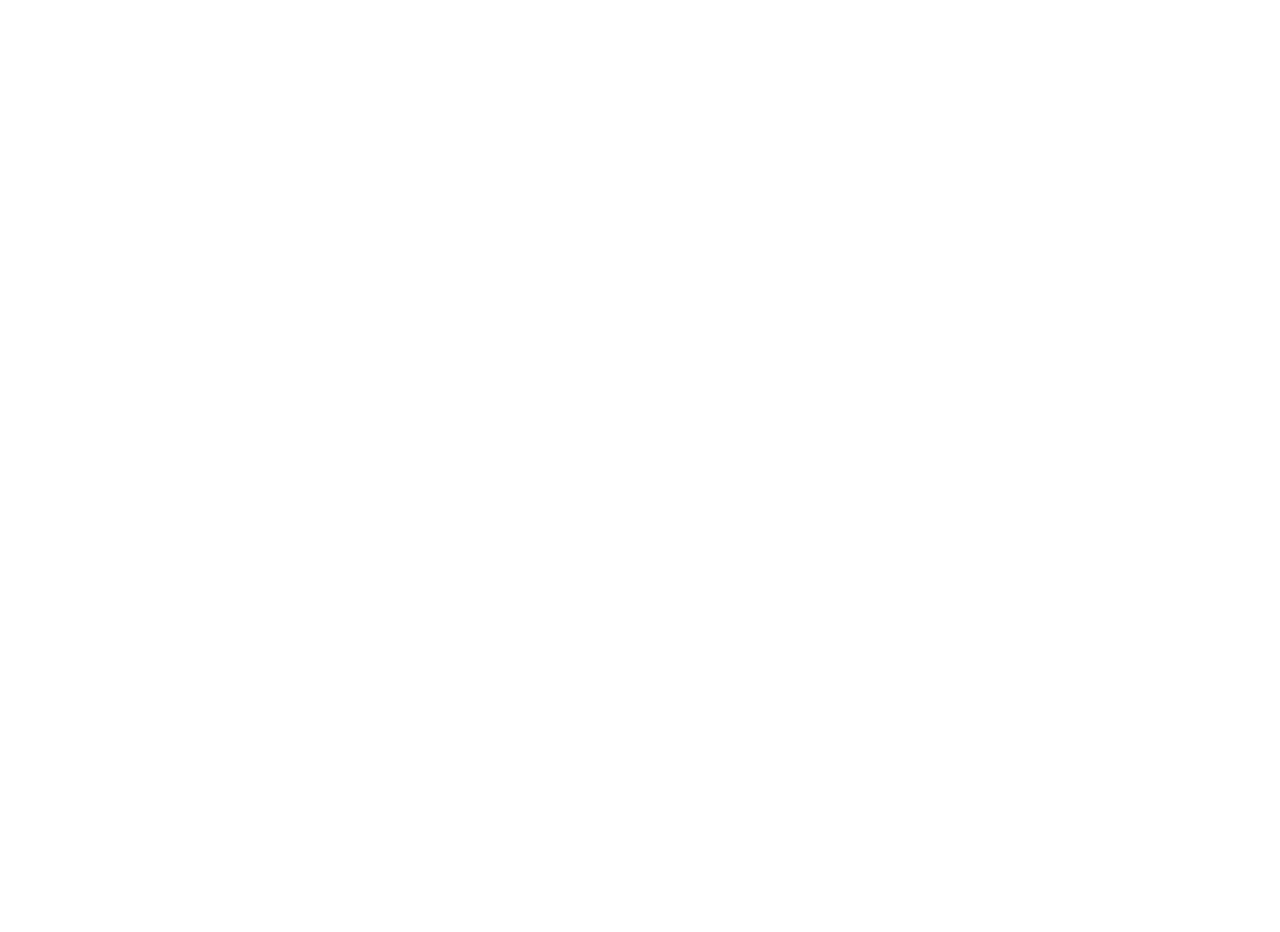
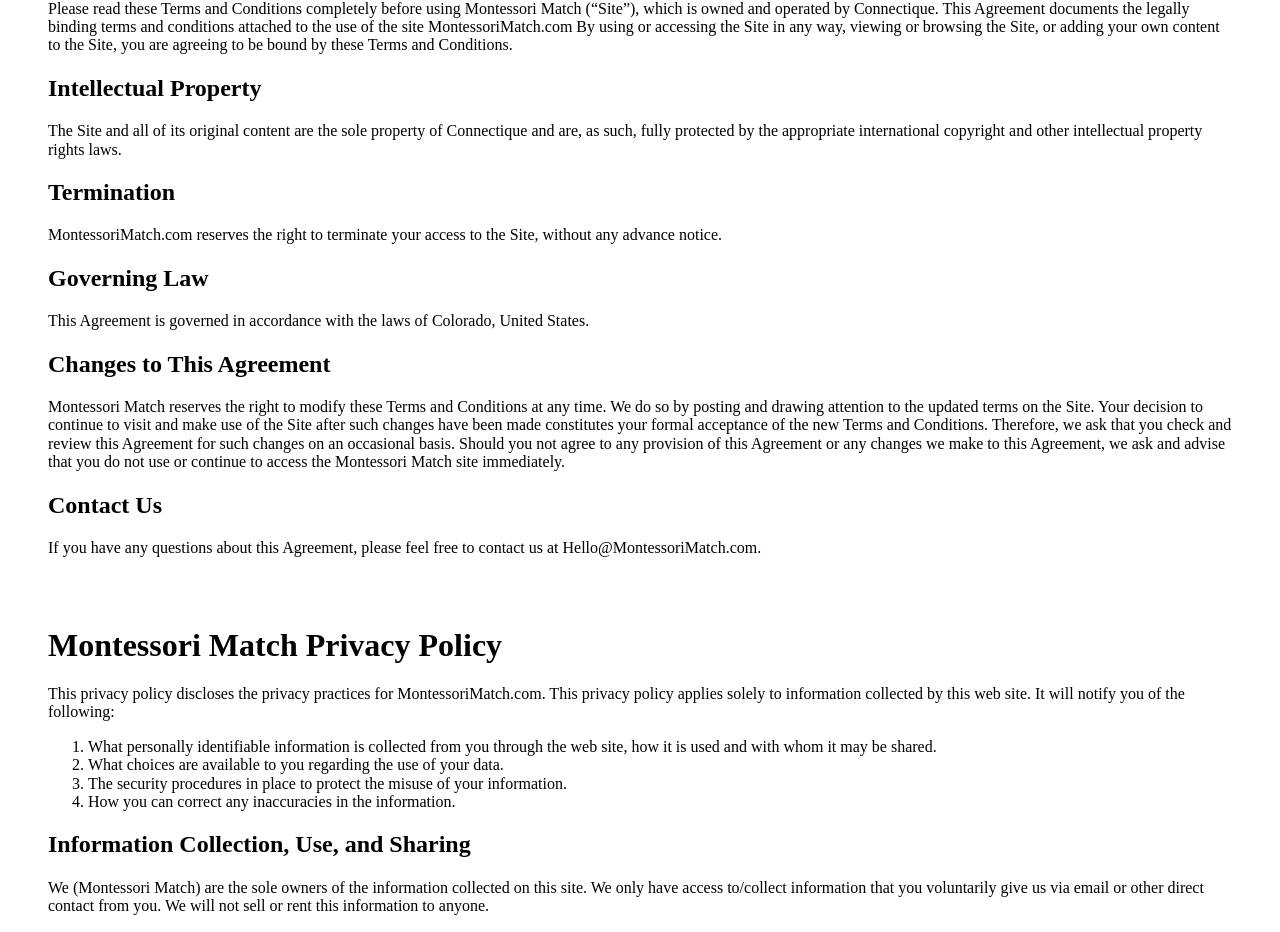
Before and after one commit to dsudia/MMWeb, an Angular app: page /legal in a window 1280 px wide. Shown: the part 160-1092 px from the top of the page. Before the commit the page ends 800 px from the top, so only its background shows below. Built offline with nearby package versions, Linux system fonts and the light colour scheme.

Commit message:
basic structure for terms and conditions and privacy page, need to add more styling and events to hide / show each section on click

```diff
--- a/src/app/public/legal.css
+++ b/src/app/public/legal.css
@@ -0,0 +1,6 @@
+main {
+    padding: 3rem;
+}
+section {
+    padding-top: 2rem;
+}
--- a/src/app/public/legal.html
+++ b/src/app/public/legal.html
@@ -1 +1,109 @@
-<h1>terms and conditions</h1>
+<main>
+    <section>
+        <h1>Montessori Match Terms and Conditions</h1>
+        <p>
+        Please read these Terms and Conditions completely before using Montessori Match (“Site”), which is owned and operated by Connectique. This Agreement documents the legally binding terms and conditions attached to the use of the site MontessoriMatch.com
+
+        By using or accessing the Site in any way, viewing or browsing the Site, or adding your own content to the Site, you are agreeing to be bound by these Terms and Conditions.
+        </p>
+
+    <h2>Intellectual Property</h2>
+        <p>
+            The Site and all of its original content are the sole property of Connectique and are, as such, fully protected by the appropriate international copyright and other intellectual property rights laws.
+        </p>
+
+
+    <h2>Termination</h2>
+        <p>
+            MontessoriMatch.com reserves the right to terminate your access to the Site, without any advance notice.
+        </p>
+
+    <h2>Governing Law</h2>
+        <p>
+            This Agreement is governed in accordance with the laws of Colorado, United States.
+        </p>
+
+    <h2>Changes to This Agreement</h2>
+        <p>
+        Montessori Match reserves the right to modify these Terms and Conditions at any time. We do so by posting and drawing attention to the updated terms on the Site. Your decision to continue to visit and make use of the Site after such changes have been made constitutes your formal acceptance of the new Terms and Conditions.
+
+        Therefore, we ask that you check and review this Agreement for such changes on an occasional basis. Should you not agree to any provision of this Agreement or any changes we make to this Agreement, we ask and advise that you do not use or continue to access the Montessori Match site immediately.
+        </p>
+
+
+    <h2>Contact Us</h2>
+        <p>
+            If you have any questions about this Agreement, please feel free to contact us at Hello@MontessoriMatch.com.
+        </p>
+    </section>
+    <section>
+        <h1>Montessori Match Privacy Policy</h1>
+            <p>
+                This privacy policy discloses the privacy practices for MontessoriMatch.com. This privacy policy applies solely to information collected by this web site. It will notify you of the following:
+            </p>
+            <ol>
+                <li>
+                    What personally identifiable information is collected from you through the web site, how it is used and with whom it may be shared.
+                </li>
+                <li>
+                    What choices are available to you regarding the use of your data.
+                </li>
+                <li>
+                    The security procedures in place to protect the misuse of your information.
+                </li>
+                <li>
+                    How you can correct any inaccuracies in the information.
+                </li>
+            </ol>
+        <h2>Information Collection, Use, and Sharing</h2>
+            <p>
+                We (Montessori Match) are the sole owners of the information collected on this site. We only have access to/collect information that you voluntarily give us via email or other direct contact from you. We will not sell or rent this information to anyone.
+            </p>
+            <p>
+                We will use your information to respond to you and share information with you, regarding the reason you contacted us. We will not share your information with any third party outside of our organization, other than as necessary to fulfill your request, e.g. to ship an order.
+            </p>
+            <p>
+                We may contact you via email in the future to tell you about specials, new products or services, or changes to this privacy policy.
+            </p>
+        <h2>Your Access to and Control Over this Information</h2>
+            <p>
+                You may opt out of any future contacts from us at any time. You can do the following at any time by contacting us via the email address given on our website:
+            </p>
+            <ul>
+                <li>
+                    See what data we have about you, if any.
+                </li>
+                <li>
+                    Change/correct any data we have about you.
+                </li>
+                 <li>
+                    Have us delete any data we have about you.
+                </li>
+                <li>
+                    Express any concern you have about our use of your data.
+                </li>
+            </ul>
+        <h2>Security</h2>
+            <p>
+                We take precautions to protect your information. When you submit sensitive information via the website, your information is protected both online and offline.
+            </p>
+            <p>
+                Wherever we collect sensitive information (such as credit card data), that information is encrypted and transmitted to us in a secure way. You can verify this by looking for a closed lock icon at the bottom of your web browser, or looking for "https" at the beginning of the address of the web page.
+            </p>
+            <p>
+                While we use encryption to protect sensitive information transmitted online, we also protect your information offline. Only employees who need the information to perform a specific job (for example, billing or customer service) are granted access to personally identifiable information. The computers/servers in which we store personally identifiable information are kept in a secure environment.
+            </p>
+        <h2>Links</h2>
+            <p>
+                This web site contains links to other sites. Please be aware that we are not responsible for the content or privacy practices of such other sites. We encourage our users to be aware when they leave our site and to read the privacy statements of any other site that collects personally identifiable information.
+            </p>
+        <h2>Updates</h2>
+            <p>
+                Our Privacy Policy may change from time to time and all updates will be posted on this page.
+            </p>
+        <p><strong>
+            If you feel that we are not abiding by this privacy policy, you should contact us immediately at Hello@MontessoriMatch.com
+        </strong></p>
+    </section>
+
+</main>
--- a/src/index.html
+++ b/src/index.html
@@ -7,6 +7,7 @@
 
   <meta name="viewport" content="width=device-width, initial-scale=1">
   <link rel="icon" type="image/x-icon" href="favicon.ico">
+  <link rel="stylesheet" href="https://cdnjs.cloudflare.com/ajax/libs/normalize/5.0.0/normalize.min.css">
 
 </head>
 <body style = "padding: 0; margin: 0">
```
